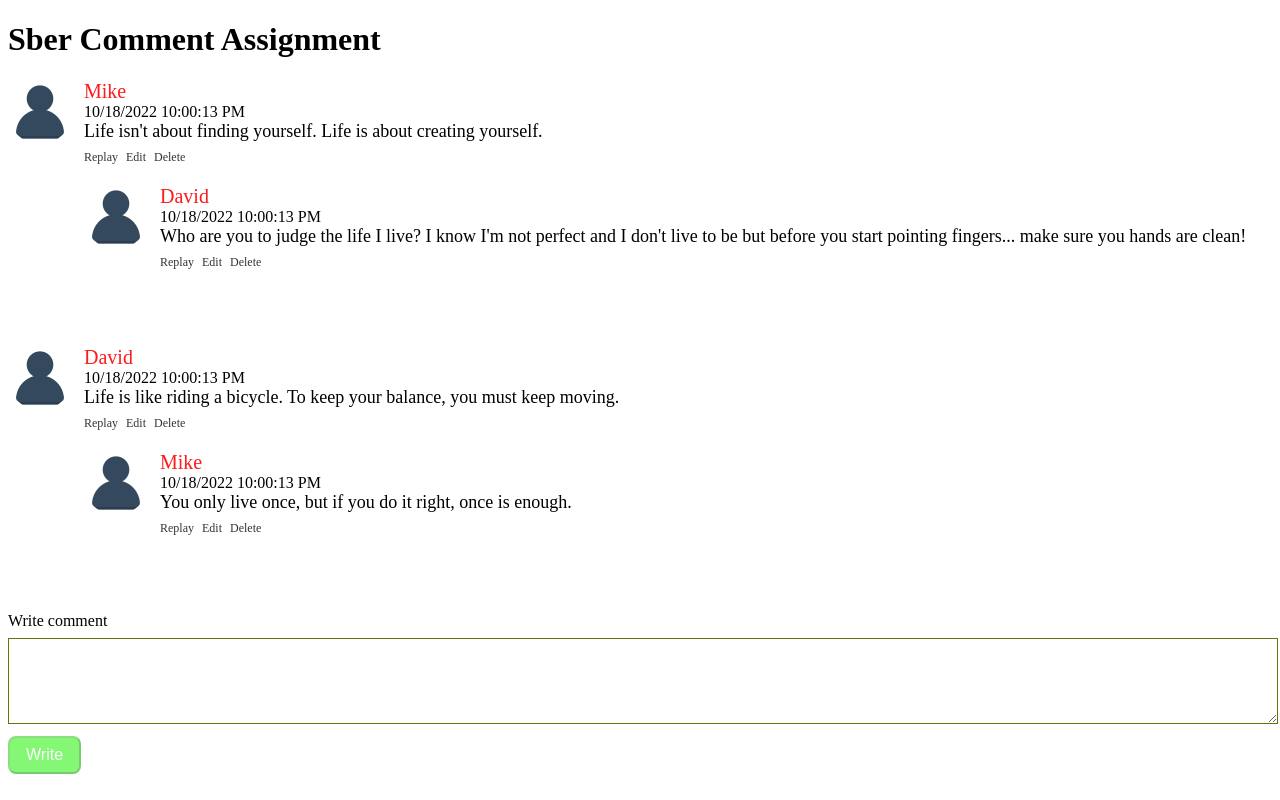
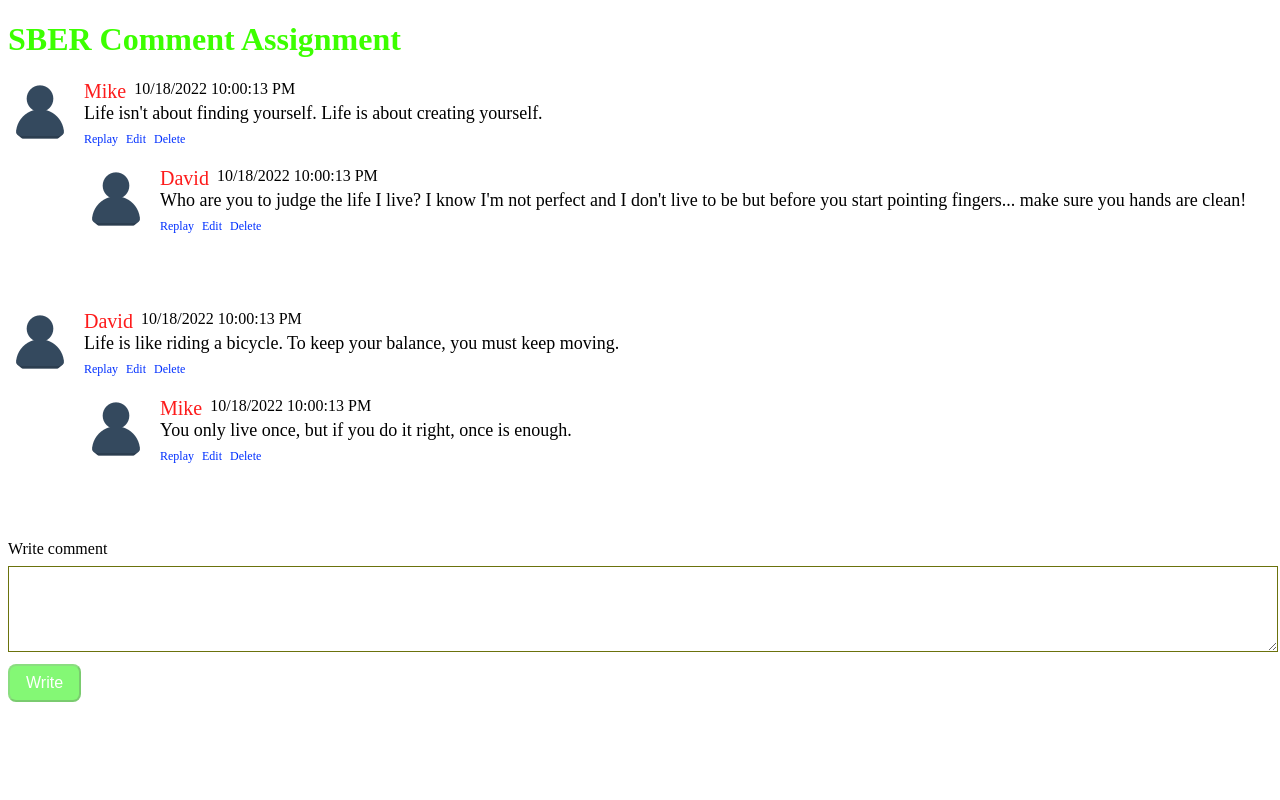
Before and after one commit to matijastampfel/sber-comment, a React (Create React App) app: page / in a window 1280 px wide. Built offline with nearby package versions, Linux system fonts and the light colour scheme.

Commit message:
cleaning unused, formating, style

```diff
--- a/src/App.js
+++ b/src/App.js
@@ -3,7 +3,7 @@ import { Comments } from "./components/Comments";
 function App() {
   return (
     <div className="App">
-      <h1>Sber Comment Assignment</h1>
+      <h1 className="main-title">SBER Comment Assignment</h1>
       <Comments currentUserId="1" />
     </div>
   );
--- a/src/index.css
+++ b/src/index.css
@@ -2,17 +2,13 @@
   margin-top: 20px;
 }
 
-.comments-title {
-  font-size: 30px;
-  margin-bottom: 20px;
+.main-title {
+  font-weight: bold;
+  color:rgb(60, 255, 0)
 }
 
 .comments-container {
   margin-top: 40px;
-}
-
-.comment-form-title {
-  font-size: 22px;
 }
 
 .comment-form-textarea {
@@ -62,7 +58,7 @@
   width: 100%;
 }
 
-.comment-content {
+.comment-data {
   display: flex;
 }
 
@@ -79,7 +75,7 @@
 .comment-actions-button {
   display: flex;
   font-size: 12px;
-  color: rgb(51, 51, 51);
+  color: rgb(0, 47, 255);
   cursor: pointer;
   margin-top: 8px;
 }
```
Also changed, not shown: src/components/Comment.js (+2 -8 lines), src/backend/api.js (indentation only).
